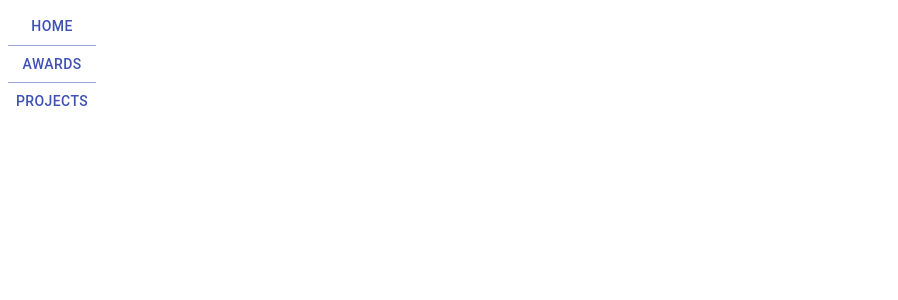
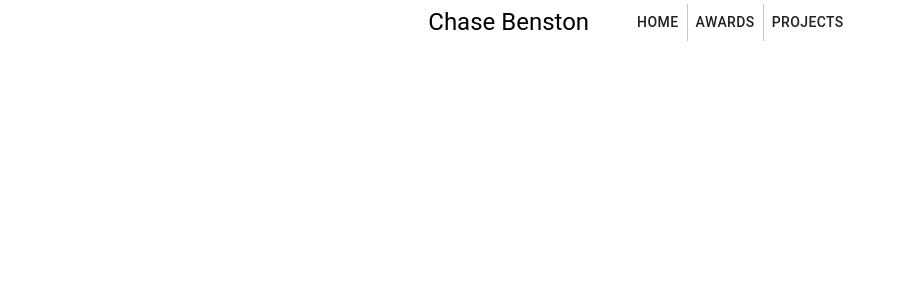
Before and after one commit to HigginsCB/chasebenston, a React (Create React App) app: page / in a window 1280 px wide. Shown: the top 300 px of the page, without its empty margins (0-898 px from the left). Built offline with nearby package versions, Linux system fonts and the light colour scheme.

Commit message:
switched from sidebar to top menu and centered content

```diff
--- a/src/router/Routes.jsx
+++ b/src/router/Routes.jsx
@@ -9,28 +9,29 @@ import Grid from '@material-ui/core/Grid';
 import ButtonGroup from '@material-ui/core/ButtonGroup';
 import Button from '@material-ui/core/Button';
 import "../App.css";
+import { Typography } from '@material-ui/core';
 
 //build sidebar component to navigate between pages
 //build work history page and make optional until filled
+
 function Routes() {
-
     return (
         <div>
             <Router>
-                <Grid container spacing={1}>
-                    <Grid item xs={2}>
-                        <ButtonGroup
-                            orientation="vertical"
-                            color="primary"
-                            aria-label="vertical contained primary button group"
-                            variant="text"
-                        >
-                            <Button component={Link} to={'/chasebenston/'}>Home</Button>
-                            <Button component={Link} to={'/chasebenston/awards'}>Awards</Button>
-                            <Button component={Link} to={'/chasebenston/projects'}>Projects</Button>
-                        </ButtonGroup>
-                    </Grid>
-                    <Grid item xs={8}>
+                <Grid container direction="column" alignItems="center" spacing={1}>
+                    <Grid container direction="row" alignItems="center" justify="center" spacing={5}>
+                            <Grid item alignContent="center">
+                                <Typography variant="h5">Chase Benston</Typography>
+                            </Grid>
+                            <Grid item alignContent="center">
+                                <ButtonGroup variant="text" >
+                                <Button component={Link} to={RoutePaths.home}>Home</Button>
+                                <Button component={Link} to={RoutePaths.awards}>Awards</Button>
+                                <Button component={Link} to={RoutePaths.projects}>Projects</Button>
+                                </ButtonGroup>
+                            </Grid>
+                        </Grid>
+                    <Grid item alignContent="center" xs="12">
                         <Switch>
                             <Route exact={true} path={RoutePaths.home} component={Home} />
                             <Route exact={true} path={RoutePaths.awards} component={Awards} />
```
